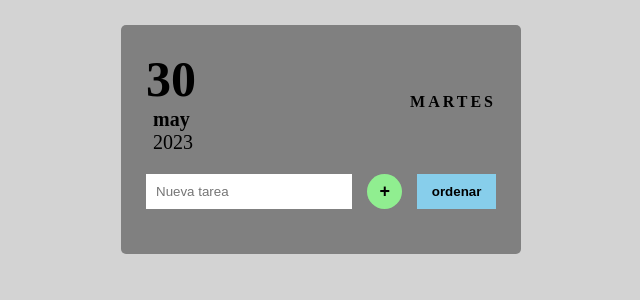
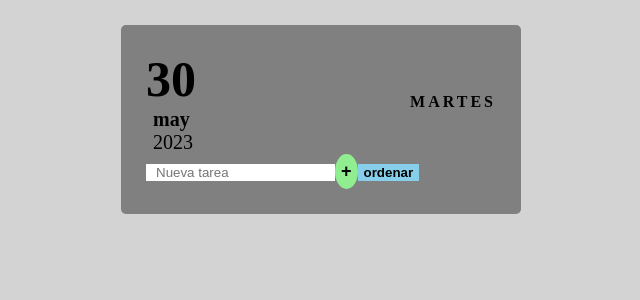
Before and after one commit to FacuBritez/Lista-De-Tareas, an Angular app: page / in a window 1280 px wide. Shown: the top 300 px of the page, without its empty margins (319-959 px from the left). Built offline with nearby package versions, Linux system fonts and the light colour scheme.

Commit message:
Corrigiendo errores

```diff
--- a/src/app/components/lista/lista.component.html
+++ b/src/app/components/lista/lista.component.html
@@ -9,12 +9,10 @@
         </div>
         <div id="dateText"></div>
     </div>
-    <div>
-        <form onsubmit="addNewTask(event)">
-            <input type="text" name="taskText" placeholder="Nueva tarea" autocomplete="off">
-            <button type="submit" class="addTaskButton">+</button>
+    <div class="form">
+        <input type="text" id="input" placeholder="Nueva tarea" autocomplete="off">
+        <button (click)="addNewTask()" class="addTaskButton">+</button>
         <button type="button" class="orderButton" onclick="renderOrderedTasks()">ordenar</button>
-        </form>
     </div>
     <div id="tasksContainer"></div>
 </div>
```
Lines whose indentation alone changed are shown as unchanged.
